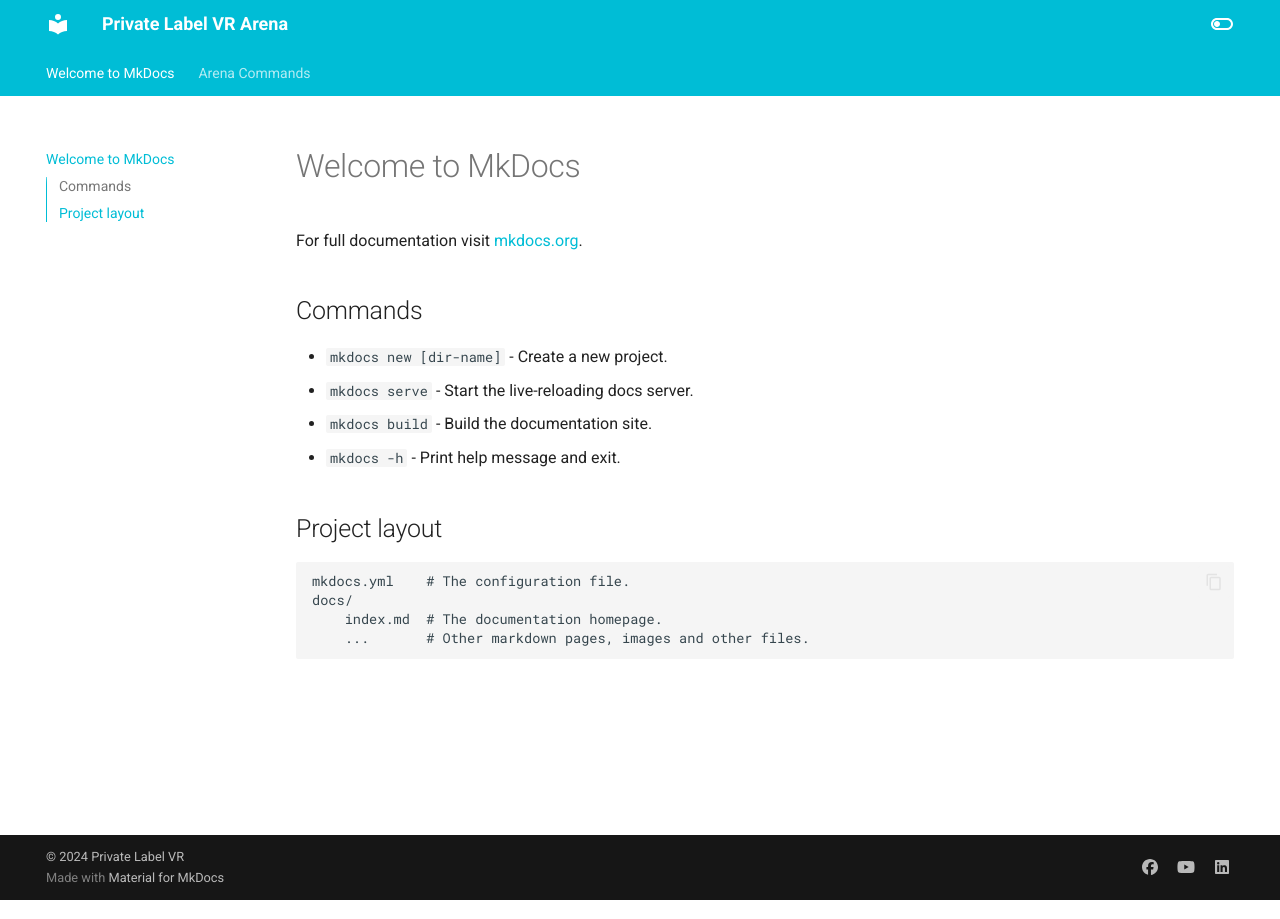
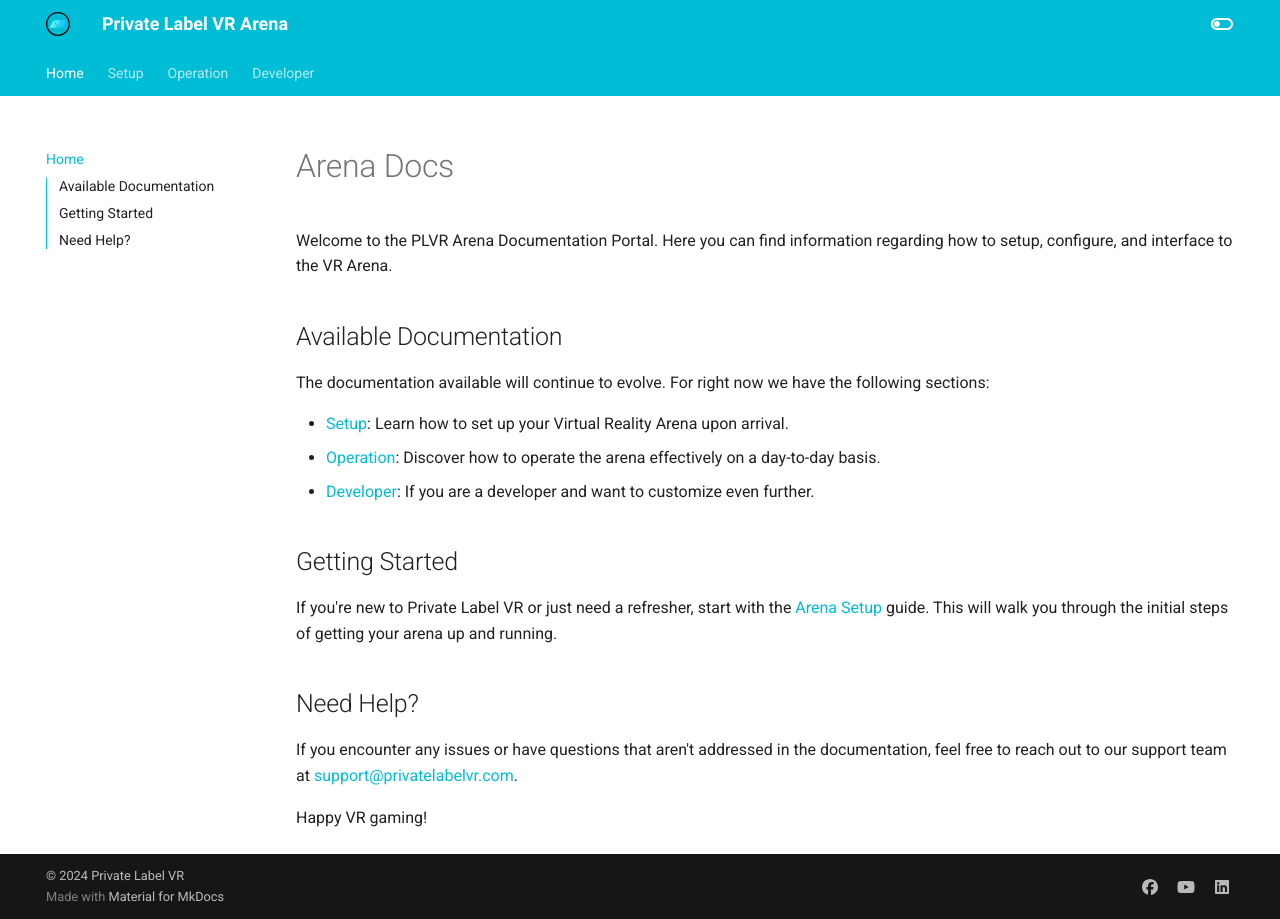
Before and after one commit to Private-Label-VR/arena-docs, an MkDocs documentation site: the page built from docs/index.md, in a window 1280 px wide. Built offline with MkDocs 1.6.1 and Material for MkDocs 9.7.7, drawn with Linux system fonts in a browser that asks for light colours.

Commit message:
Added boilerplate

```diff
--- a/docs/index.md
+++ b/docs/index.md
@@ -1,17 +1,21 @@
-# Welcome to MkDocs
+# Arena Docs
 
-For full documentation visit [mkdocs.org](https://www.mkdocs.org).
+Welcome to the PLVR Arena Documentation Portal. Here you can find information regarding how to setup, configure, and interface to the VR Arena.
 
-## Commands
+## Available Documentation
 
-* `mkdocs new [dir-name]` - Create a new project.
-* `mkdocs serve` - Start the live-reloading docs server.
-* `mkdocs build` - Build the documentation site.
-* `mkdocs -h` - Print help message and exit.
+The documentation available will continue to evolve. For right now we have the following sections:
 
-## Project layout
+- [Setup](./setup.md): Learn how to set up your Virtual Reality Arena upon arrival.
+- [Operation](./operation.md): Discover how to operate the arena effectively on a day-to-day basis.
+- [Developer](./developer.md): If you are a developer and want to customize even further.
 
-    mkdocs.yml    # The configuration file.
-    docs/
-        index.md  # The documentation homepage.
-        ...       # Other markdown pages, images and other files.
+## Getting Started
+
+If you're new to Private Label VR or just need a refresher, start with the [Arena Setup](./arena-setup.md) guide. This will walk you through the initial steps of getting your arena up and running.
+
+## Need Help?
+
+If you encounter any issues or have questions that aren't addressed in the documentation, feel free to reach out to our support team at [support@privatelabelvr.com](mailto:support@privatelabelvr.com).
+
+Happy VR gaming!
--- a/mkdocs.yml
+++ b/mkdocs.yml
@@ -1,5 +1,6 @@
 site_name: Private Label VR Arena
 theme:
+  logo: assets/logo.svg
   name: material
   features:
     - navigation.tabs
@@ -13,18 +14,26 @@ theme:
     - content.code.copy
   language: en
   palette:
-    - scheme: default
+    - media: "(prefers-color-scheme: light)"
+      scheme: default
       primary: cyan
       accent: light-blue
       toggle:
         icon: material/toggle-switch-off-outline
         name: Switch to dark mode
-    - scheme: slate
+    - media: "(prefers-color-scheme: dark)"
+      scheme: slate
       toggle:
         icon: material/toggle-switch
         name: Switch to light mode
       primary: cyan
       accent: light-blue
+
+nav:
+  - Home: index.md
+  - Setup: setup.md
+  - Operation: operation.md
+  - Developer: developer.md
 
 markdown_extensions:
   - pymdownx.highlight:
```
Also changed, not shown: docs/arena-commands.md (deleted, +0 -5 lines), docs/developer.md (added, +126 -0 lines), docs/operation.md (added, +47 -0 lines), docs/setup.md (added, +36 -0 lines), docs/assets/logo.svg (added).
